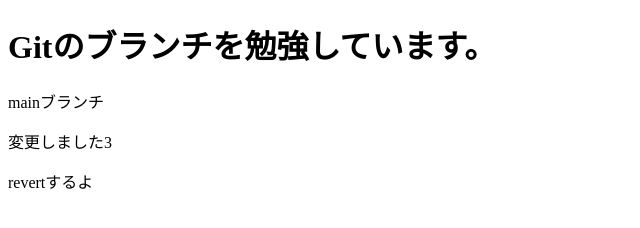
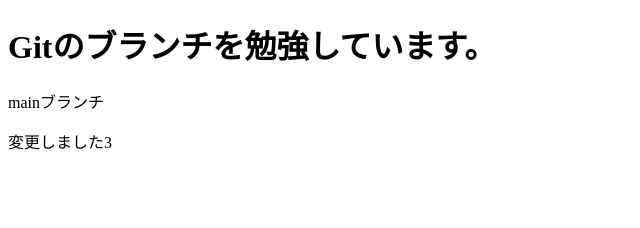
Before and after one commit to tajima2019/git-study, a plain HTML site: page index.html in a window 1280 px wide. Shown: the full height of the page, 0-640 px from the left. Drawn offline with Linux system fonts and the light colour scheme.

Commit message:
Revert "add comment"
This reverts commit 4eb0176a098b9743d63a5edffd5d452ef27e9007.

```diff
--- a/index.html
+++ b/index.html
@@ -8,6 +8,5 @@
     <h1>Gitのブランチを勉強しています。</h1>
     <p>mainブランチ</p>
     <p>変更しました3</p>
-    <p>revertするよ</p>
   </body>
 </html>
```
